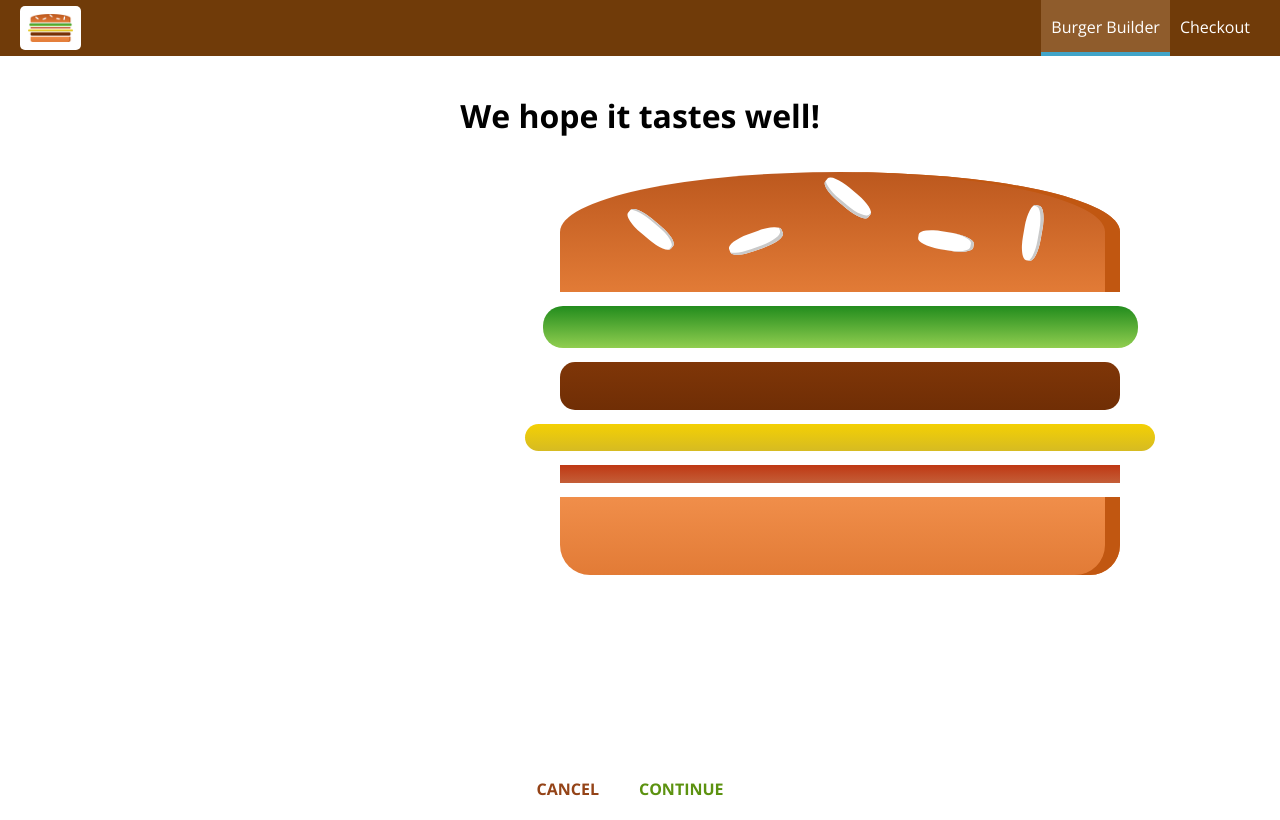
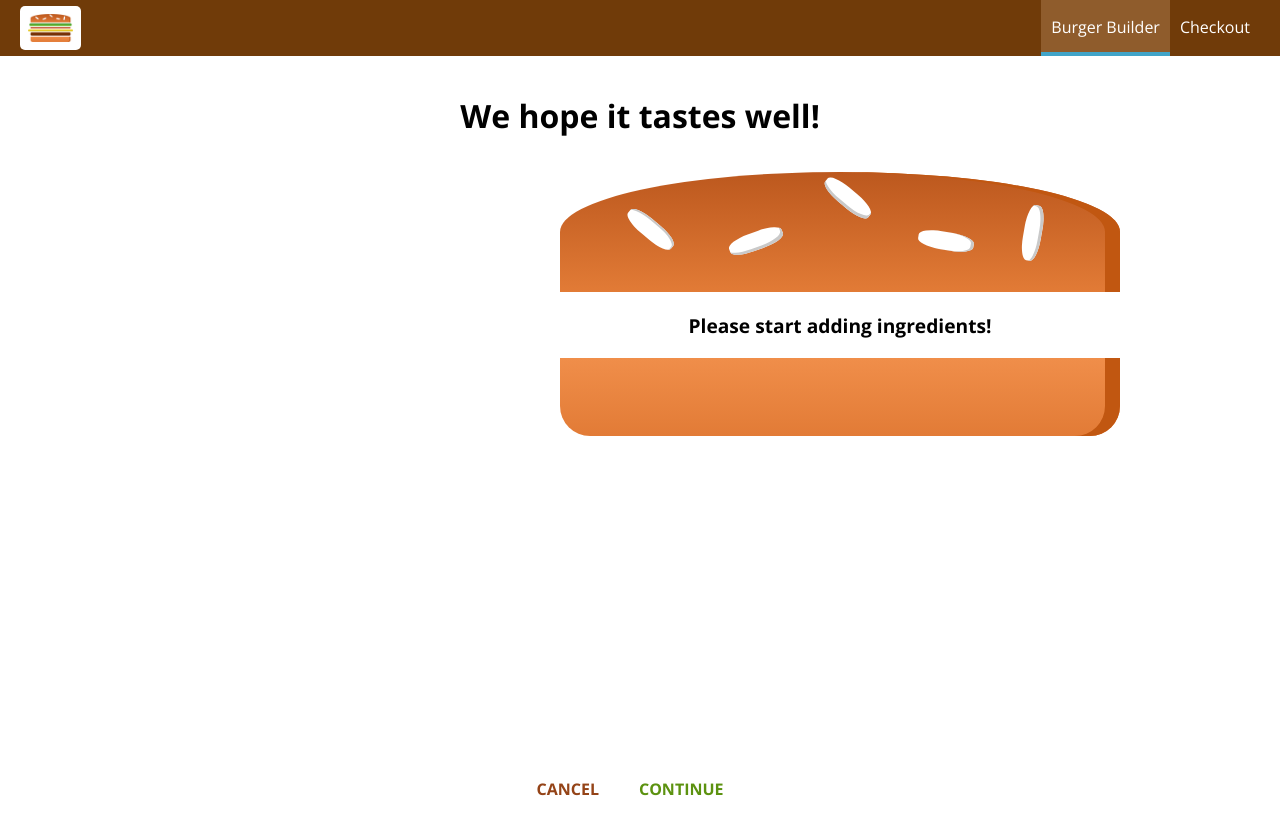
Before and after one commit to jafjdev/react_complete_guide, a React app in the folder project/: page /checkout in a window 1280 px wide. Built offline with nearby package versions, Linux system fonts and the light colour scheme.

Commit message:
[226] Ordering Burger form.

```diff
--- a/project/src/components/Order/CheckoutSummary/CheckoutSummary.js
+++ b/project/src/components/Order/CheckoutSummary/CheckoutSummary.js
@@ -9,9 +9,9 @@ const checkoutSummary = props => {
       <div style={{width: '300px', height: '300px', margin: 'auto'}}>
         <Burger ingredients={props.ingredients}/>
         <Button btnType="Danger"
-                clicked>CANCEL</Button>
+                clicked = {props.checkoutCancelled}>CANCEL</Button>
         <Button btnType="Success"
-                clicked>CONTINUE</Button>
+                clicked = {props.checkoutContinued}>CONTINUE</Button>
       </div>
     </div>
   )
--- a/project/src/containers/BurgerBuilder/BurgerBuilder.js
+++ b/project/src/containers/BurgerBuilder/BurgerBuilder.js
@@ -84,7 +84,7 @@ class BurgerBuilder extends Component {
 
   purchaseContinueHandler = () => {
     //alert('You continued!');
-    this.setState({loading: true});
+    /*this.setState({loading: true});
     const order = {
       ingredients: this.state.ingredients,
       price: this.state.totalPrice,
@@ -102,6 +102,16 @@ class BurgerBuilder extends Component {
     axios.post('/orders.json', order).then(r => {
       this.setState({loading: false, purchasing: false})
     }).catch(error => this.setState({loading: false, purchasing: false}))
+    */
+    const queryParams = [];
+    for (let i in this.state.ingredients) {
+      queryParams.push(encodeURIComponent(i) + '=' + encodeURIComponent(this.state.ingredients[i]));
+    }
+    const queryString = queryParams.join('&');
+    this.props.history.push({
+      pathname: '/checkout',
+      search: '?' + queryString
+    })
   };
 
   render() {
@@ -118,7 +128,6 @@ class BurgerBuilder extends Component {
       purchaseContinued={this.purchaseContinueHandler}
       ingredients={this.state.ingredients}
     />;
-
 
     let burgerComps = (<Aux>
       <Burger ingredients={this.state.ingredients}/>
--- a/project/src/containers/Checkout/Checkout.js
+++ b/project/src/containers/Checkout/Checkout.js
@@ -1,20 +1,45 @@
 import React, {Component} from 'react';
 import CheckoutSummary from "../../components/Order/CheckoutSummary/CheckoutSummary";
+import {Route} from "react-router-dom";
+import ContactData from "./ContactData/ContactData";
 
-class Checkout extends Component{
-  state ={
+
+class Checkout extends Component {
+  state = {
     ingredients: {
-      salad:1,
-      meat:1,
-      cheese:1,
-      bacon:1
+      salad: 1,
+      meat: 1,
+      cheese: 1,
+      bacon: 1
     }
   };
 
+  componentDidMount() {
+    const query = new URLSearchParams(this.props.location.search);
+    const ingredients = {};
+    for (let param of query.entries()) {
+      ingredients[param[0]] = +param[1];
+    }
+
+    this.setState({ingredients: ingredients});
+  }
+
+  checkoutCancelled = () => {
+    this.props.history.goBack();
+  };
+
+  checkoutContinued = () => {
+    this.props.history.replace('/checkout/contact-data');
+  };
+
   render() {
-    return(
+    return (
       <div>
-        <CheckoutSummary ingredients ={this.state.ingredients} />
+        <CheckoutSummary ingredients={this.state.ingredients}
+                         checkoutCancelled={this.checkoutCancelled}
+                         checkoutContinued={this.checkoutContinued}
+        />
+        <Route path={this.props.match.path + '/contact-data'} component={ContactData}/>
       </div>
     )
   }
--- /dev/null
+++ b/project/src/containers/Checkout/ContactData/ContactData.css
@@ -0,0 +1,19 @@
+.ContactData {
+    margin: 20px auto;
+    width: 80%;
+    text-align: center;
+    box-shadow: 0 2px 3px #ccc;
+    border: 1px solid #eee;
+    padding: 10px;
+    box-sizing: border-box;
+}
+
+.Input {
+    display: block;
+}
+
+@media (min-width: 600px) {
+    .ContactData {
+        width: 500px;
+    }
+}
--- /dev/null
+++ b/project/src/containers/Checkout/ContactData/ContactData.js
@@ -0,0 +1,32 @@
+import React, {Component} from 'react';
+import Button from "../../../components/UI/Button/Button";
+import classes from './ContactData.css';
+
+class ContactData extends Component {
+  state = {
+    name: '',
+    email: '',
+    address: {
+      street: '',
+      postalCode: ''
+    }
+  };
+
+  render() {
+    return (
+      <div className={classes.ContactData}>
+        <h4>Enter your Contact Data</h4>
+        <form>
+          <input className={classes.Input} type="text" name="name" placeholder="Your Name"/>
+          <input className={classes.Input} type="text" name="email" placeholder="Your Email"/>
+          <input className={classes.Input} type="text" name="street" placeholder="Street"/>
+          <input className={classes.Input} type="text" name="postal" placeholder="Postal Code"/>
+          <Button btnType="Success">ORDER</Button>
+        </form>
+
+      </div>
+    );
+  }
+}
+
+export default ContactData;
```
Also changed, not shown: project/src/components/Order/CheckoutSummary/CheckoutSummary.css (+3 -4 lines).
